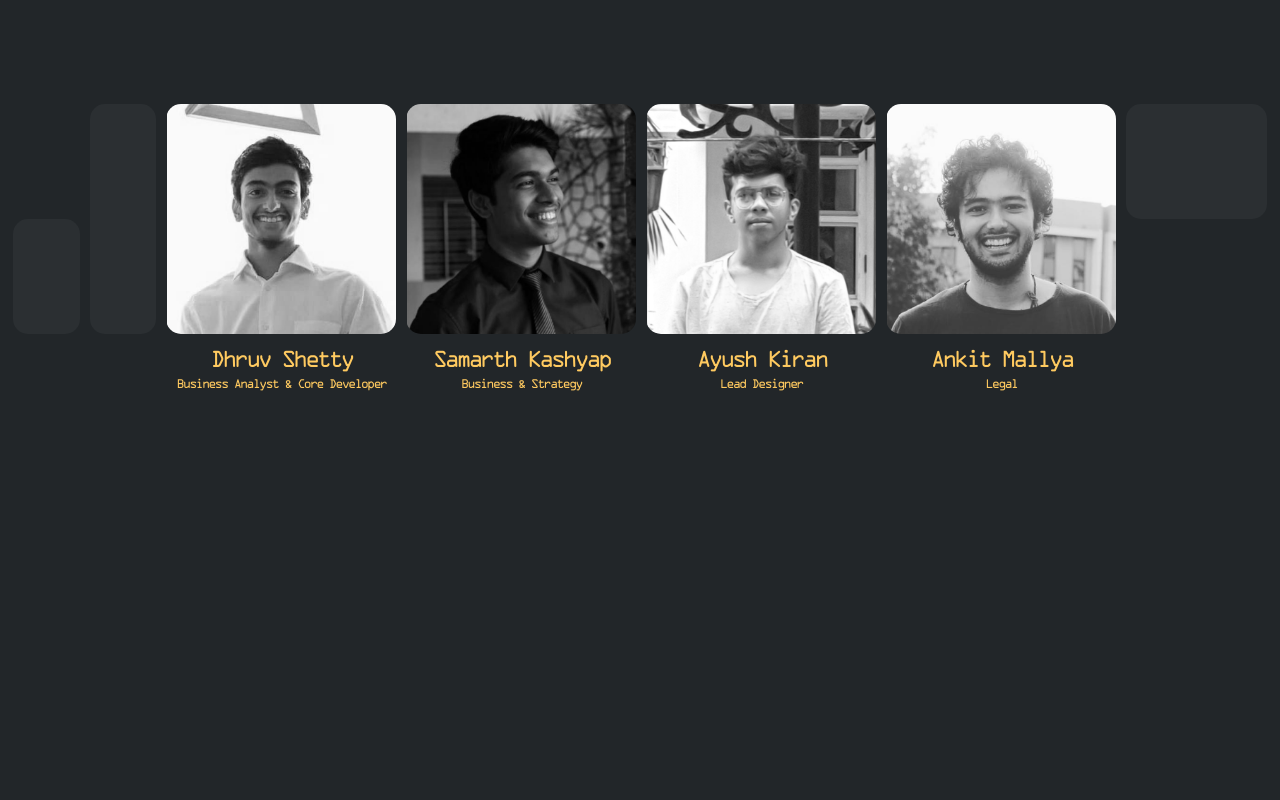
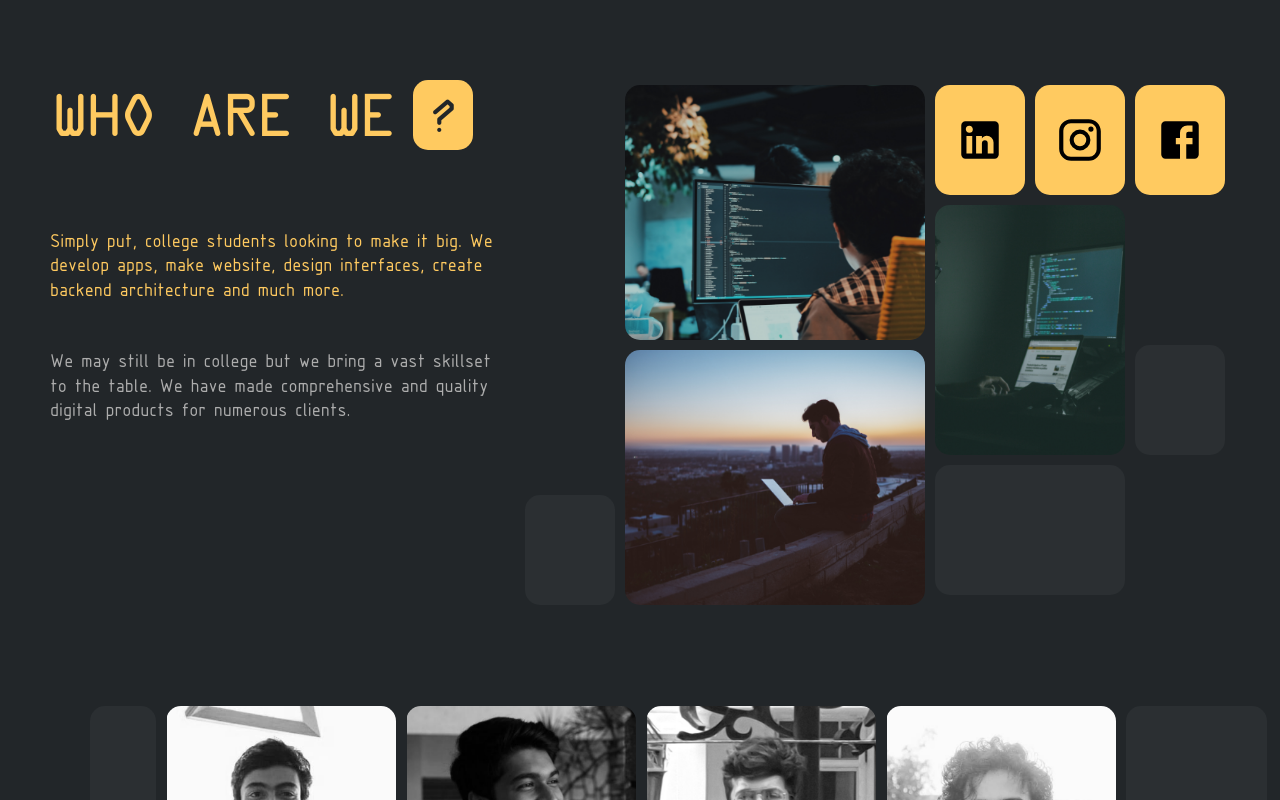
Before and after one commit to PyramidDevelopers/react-trainee, a React (Create React App) app: page / in a window 1280 px wide. Shown: the top 800 px of the page. Built offline with nearby package versions, Linux system fonts and the light colour scheme.

Commit message:
Added Who Section

```diff
--- a/package.json
+++ b/package.json
@@ -3,6 +3,8 @@
   "version": "0.1.0",
   "private": true,
   "dependencies": {
+    "@material-ui/core": "^4.11.4",
+    "@material-ui/icons": "^4.11.2",
     "@testing-library/jest-dom": "^5.11.4",
     "@testing-library/react": "^11.1.0",
     "@testing-library/user-event": "^12.1.10",
--- a/src/App.js
+++ b/src/App.js
@@ -1,9 +1,13 @@
 import './App.css';
-import {OurTeam} from './components/our team/OurTeam';
+import { OurTeam } from './components/our team/OurTeam';
+import { Who } from './components/who/Who'
 
 function App() {
   return (
+    <div className="main-app">
+      <Who />
       <OurTeam />
+    </div>
   );
 }
 
--- a/src/components/our team/TeamMember.js
+++ b/src/components/our team/TeamMember.js
@@ -3,7 +3,7 @@ import './TeamMember.css'
 export const TeamMember = (props) => {
     return (
         <div className = "member">
-            <img src = {props.memberData.image} className = "member-image" alt/>
+            <img src = {props.memberData.image} className = "member-image" alt = ""/>
             <div className = "member-name">{props.memberData.name}</div>
             <div className = "member-designation">{props.memberData.designation}</div>
         </div>
--- /dev/null
+++ b/src/components/text/InfoText.css
@@ -0,0 +1,66 @@
+@font-face {
+    font-family: OCRAExtended;
+    src: url('../../fonts/OCRAEXT.TTF');
+}
+
+@font-face {
+    font-family: ISOCPEUR;
+    src: url('../../fonts/isocpeur.ttf');
+}
+
+.information-text {
+    display: flex;
+    flex-flow: column;
+    justify-content: flex-start;
+    width: 470px;
+}
+
+.paragraph-1 {
+    margin-top: 81px;
+    margin-right: 10px;
+    font-family: ISOCPEUR;
+    font-size: 20px;
+    line-height: 1.22;
+    color: #ffca60;
+}
+
+.paragraph-2 {
+    margin-top: 27px;
+    margin-right: 10px;
+    font-family: ISOCPEUR;
+    font-size: 20px;
+    line-height: 1.22;
+    color: #adadad;
+  }
+
+.question-section {
+    display: flex;
+    flex-flow: row;
+    justify-content: flex-start;
+}
+
+.question-title {
+    font-family: OCRAExtended;
+    font-size: 65px;
+    margin-right: 10px;
+    line-height: 1.04;
+    letter-spacing: -5px;
+    color: #ffca60;
+}
+
+.question-mark-rect {
+    height: 70px;
+    width: 60px;
+    margin-left: 10px;
+    border-radius: 15px;
+    background-color: #ffca60;
+}
+
+.question-mark {
+    margin: 10px 5px 10px;
+    font-family: OCRAExtended;
+    font-size: 50px;
+    line-height: 1.03;
+    text-align: center;
+    color: #222629;
+}
--- /dev/null
+++ b/src/components/text/InfoText.js
@@ -0,0 +1,17 @@
+import React from 'react'
+import './InfoText.css'
+
+export const InfoText = (props) => {
+    return (
+        <div className = "information-text">
+            <div className="question-section">
+                <div className="question-title">{props.question}</div>
+                <div className="question-mark-rect">
+                    <div className="question-mark">?</div>
+                </div>
+            </div>
+            <p className="paragraph-1">{props.paragraph1}</p>
+            <p className="paragraph-2">{props.paragraph2}</p>
+        </div>
+    )
+}
--- /dev/null
+++ b/src/components/who/Who.css
@@ -0,0 +1,80 @@
+.who-section {
+    display: flex;
+    flex-flow: row;
+    justify-content: center;
+    margin-top: 80px;
+    height: 530px;
+}
+
+.upper-lower-image-container {
+    display: flex;
+    flex-flow: column;
+    justify-content: flex-start;
+}
+
+.upper-image {
+    width: 300px;
+    height: 260px;
+    margin: 5px;
+    border-radius: 15px;
+}
+
+.lower-image {
+    width: 300px;
+    height: 260px;
+    margin: 5px;
+    border-radius: 15px;
+}
+
+.logos-image-container {
+    display: flex;
+    flex-flow: column;
+}
+
+.logos-container {
+    display: flex;
+    flex-flow: row;
+}
+
+.vertical-rect {
+    width: 90px;
+    height: 110px;
+    border-radius: 15px;
+    margin-left: 5px;
+    margin-right: 5px;
+    background-color: #2b2f32;
+    margin-bottom: 5px;
+    align-self: flex-end;
+}
+
+.logo-rect {
+    width: 90px;
+    height: 110px;
+    border-radius: 15px;
+    margin: 5px;
+    background-color: #ffca60;
+}
+
+.right-image-container {
+    display: flex;
+    flex-flow: row;
+}
+
+.lower-rect {
+    width: 190px;
+    height: 130px;
+    margin: 5px;
+    border-radius: 15px;
+    background-color: #2b2f32;
+}
+
+.right-image {
+    width: 190px;
+    height: 250px;
+    margin: 5px;
+    border-radius: 15px;
+}
+
+.logo {
+    margin: 30px 20px 30px;
+}
--- /dev/null
+++ b/src/components/who/Who.js
@@ -0,0 +1,45 @@
+import React from 'react'
+import './Who.css'
+import { InfoText } from '../text/InfoText'
+import lowerImg from '../../assets/who-lower.png'
+import upperImg from '../../assets/who-upper.png'
+import rightImg from '../../assets/who-right.png'
+import LinkedInIcon from '@material-ui/icons/LinkedIn'
+import FacebookIcon from '@material-ui/icons/Facebook'
+import InstagramIcon from '@material-ui/icons/Instagram'
+import { fontSize } from '@material-ui/system'
+
+export const Who = () => {
+    let question = "WHO ARE WE"
+    let paragraph1 = "Simply put, college students looking to make it big. We develop apps, make website, design interfaces, create backend architecture and much more."
+    let paragraph2 = "We may still be in college but we bring a vast skillset to the table. We have made comprehensive and quality digital products for numerous clients."
+
+    return (
+        <div className="who-section">
+            <InfoText question = {question} paragraph1 = {paragraph1} paragraph2 = {paragraph2} />
+            <div className="vertical-rect" />
+            <div className="upper-lower-image-container">
+                <img src = {upperImg} alt = "" className = "upper-image" />
+                <img src = {lowerImg} alt = "" className = "lower-image" />
+            </div>
+            <div className="logos-image-container">
+                <div className="logos-container">
+                    <div className="logo-rect">
+                        <LinkedInIcon style= {{fontSize : 50}} className = "logo" />
+                    </div>
+                    <div className="logo-rect">
+                        <InstagramIcon style= {{fontSize : 50}} className = "logo" />
+                    </div>
+                    <div className="logo-rect">
+                        <FacebookIcon style= {{fontSize : 50}} className = "logo" />
+                    </div>
+                </div>
+                <div className="right-image-container">
+                    <img src = {rightImg} alt = "" className = "right-image" />
+                    <div className="vertical-rect" />
+                </div>
+                <div className="lower-rect" />
+            </div>
+        </div>
+    )
+}
```
Also changed, not shown: 1 other file (tests, documents, lock files or other folders).
